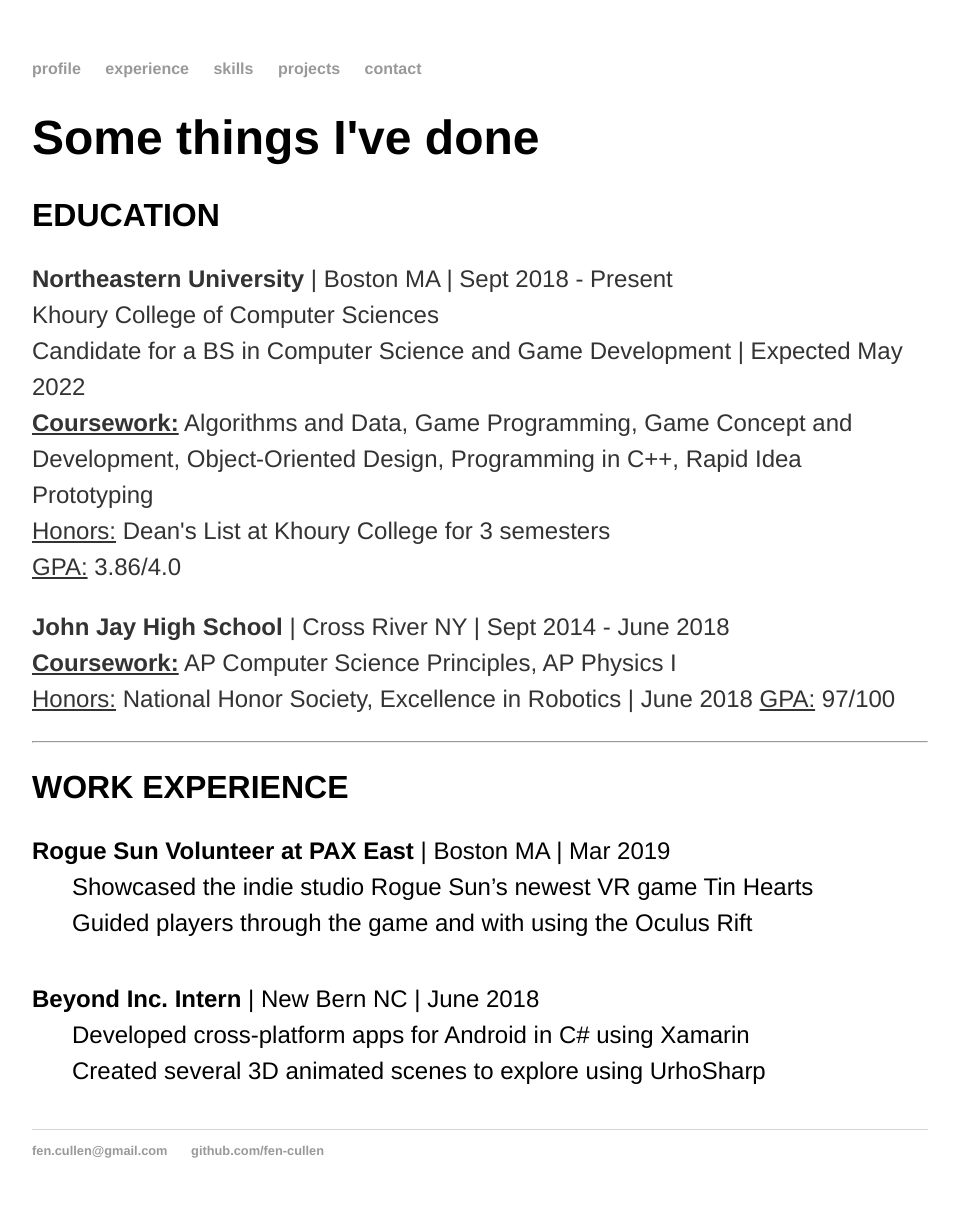
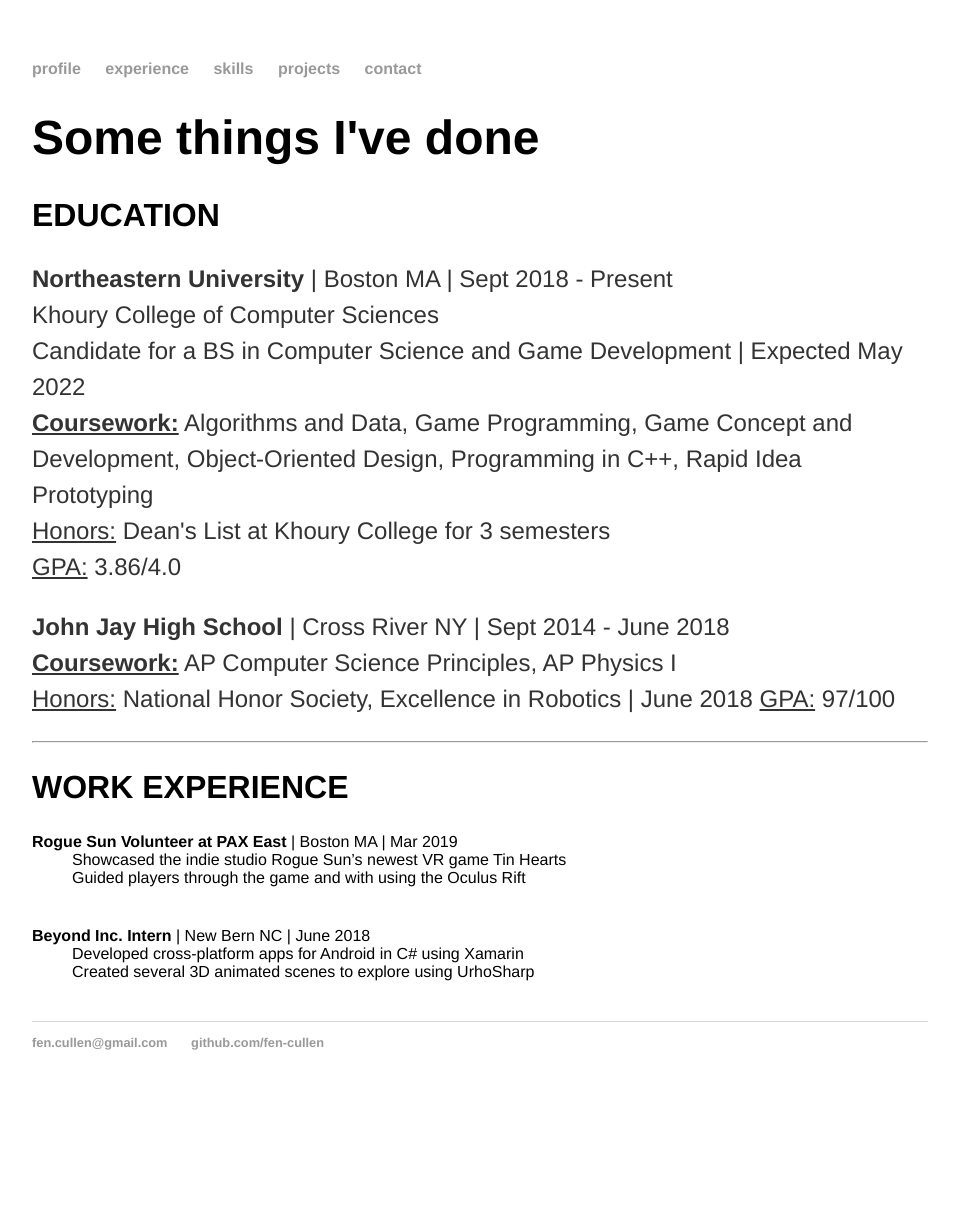
Before and after one commit to fen-cullen/fen-cullen.github.io, a Jekyll site: the page built from experience/index.html, in a window 1280 px wide. Shown: the whole page, without its empty margins (160-1119 px from the left). Built offline with Jekyll 4.4.1, drawn with Linux system fonts in a browser that asks for light colours; after the commit the page ends 1110 px from its top, so only the background shows below that.

Commit message:
Update main.css

```diff
--- a/css/main.css
+++ b/css/main.css
@@ -40,8 +40,8 @@
 
 dl {
     margin: 20px auto 40px;
-    font-size: 1.5em;
-    line-height: 1.5;
+    //font-size: 1.5em;
+    //line-height: 1.5;
     font-family:'Helvetica', 'Arial', 'Sans-Serif';
 }
 
```
